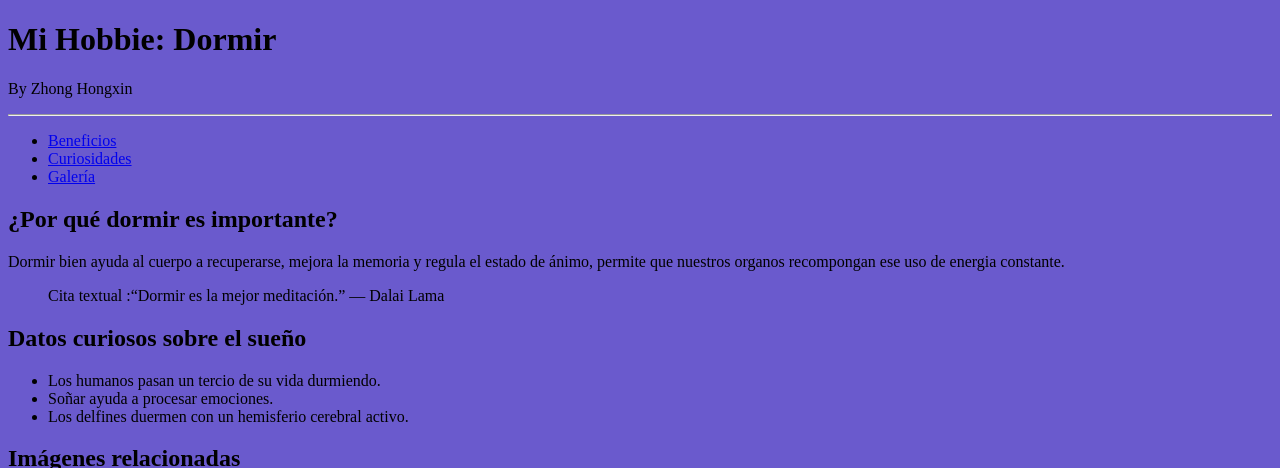
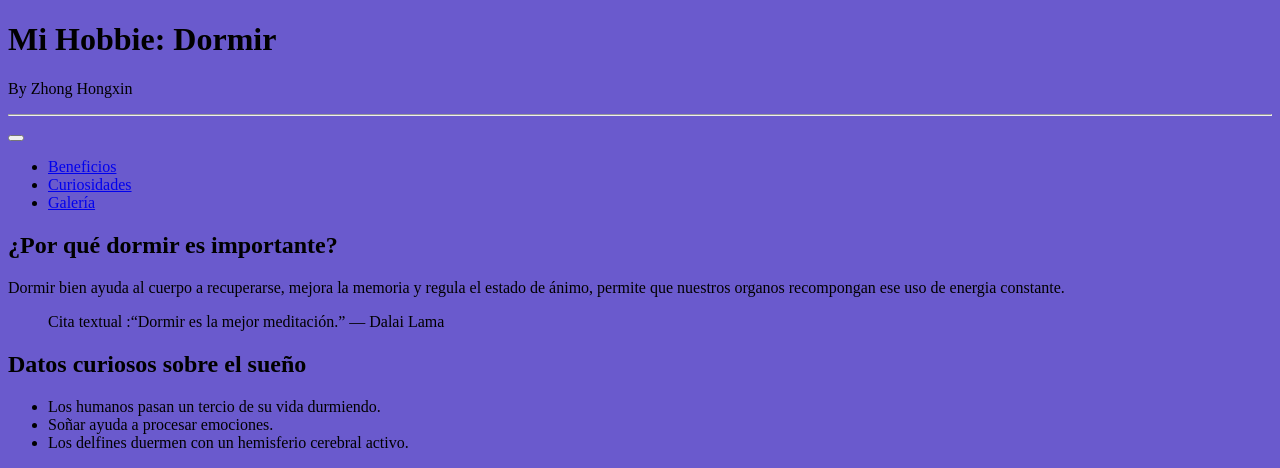
Before and after one commit to Colidable/Html-zhong, a plain HTML site: page hobbies.html in a window 1280 px wide. Shown: the top 468 px of the page. Drawn offline with Linux system fonts and the light colour scheme.

Commit message:
Update hobbies.html

```diff
--- a/hobbies.html
+++ b/hobbies.html
@@ -20,7 +20,7 @@
     <p>By Zhong Hongxin</p>
     <hr>
   </header>
-
+   <button onclick="window.open('https://colidable.github.io/Html-zhong/hobbie.html', '_blank')"></button>
   <nav>
     <ul>
       <li><a href="#beneficios">Beneficios</a></li>
```
